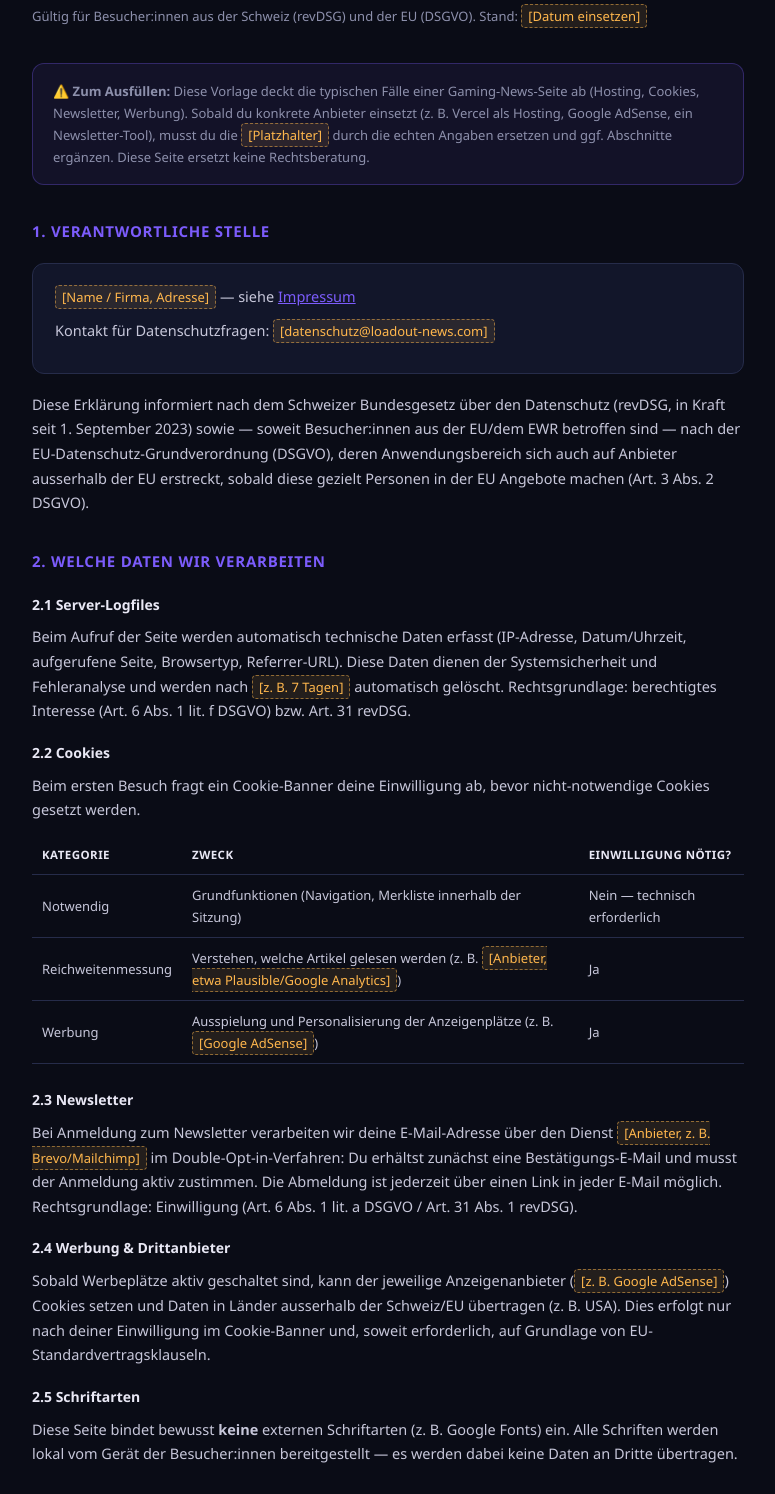
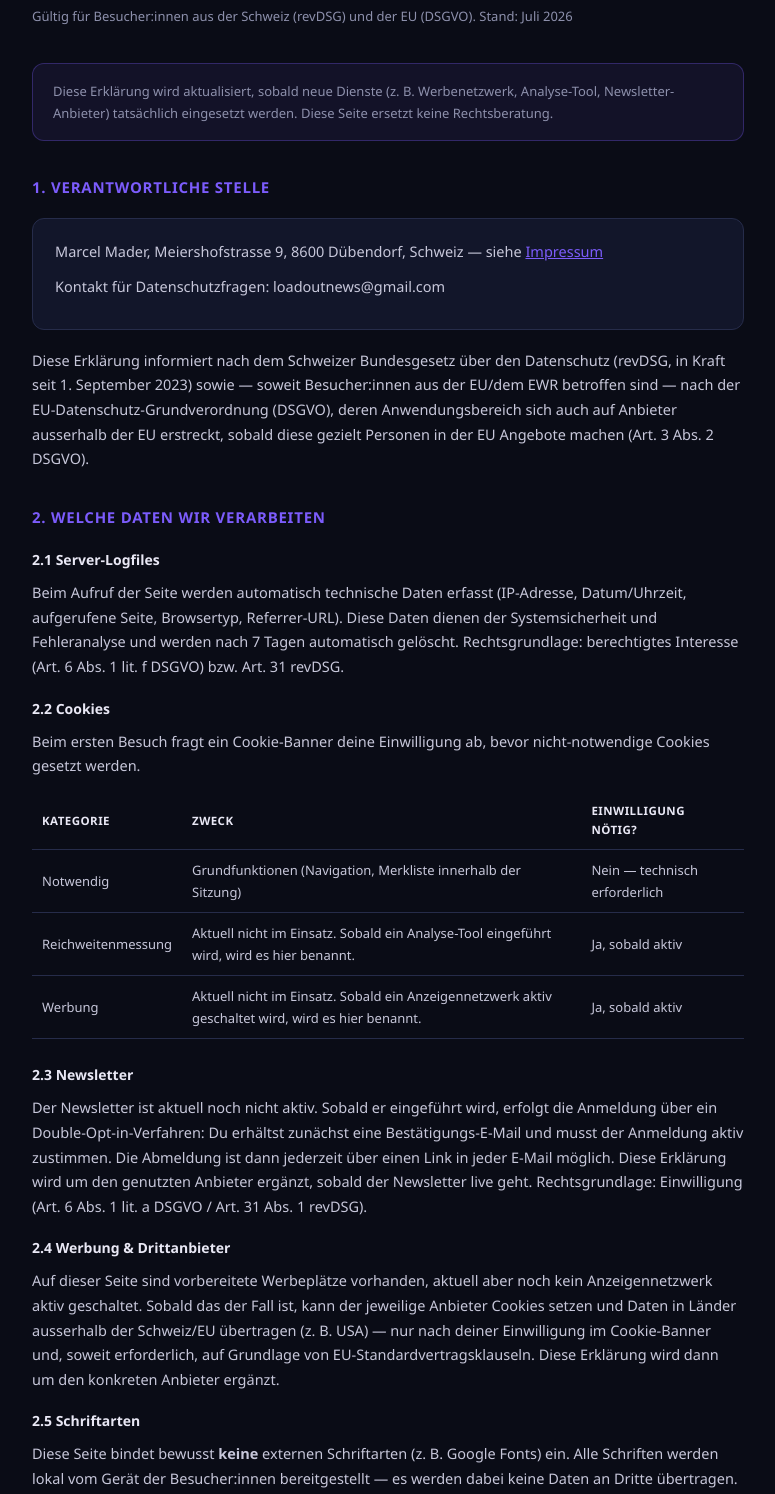
Before and after one commit to Loadoutnews/loadout-website, a plain HTML site: page datenschutz.html in a window 1280 px wide. Shown: the part 166-1660 px from the top of the page, without its empty margins (252-1027 px from the left). Drawn offline with Linux system fonts and the light colour scheme.

Commit message:
Update datenschutz.html

```diff
--- a/datenschutz.html
+++ b/datenschutz.html
@@ -66,20 +66,17 @@
 
 <main>
   <h1>Datenschutzerklärung</h1>
-  <p class="subtitle">Gültig für Besucher:innen aus der Schweiz (revDSG) und der EU (DSGVO). Stand: <span class="fill">[Datum einsetzen]</span></p>
+  <p class="subtitle">Gültig für Besucher:innen aus der Schweiz (revDSG) und der EU (DSGVO). Stand: Juli 2026</p>
 
   <div class="notice">
-    ⚠️ <b>Zum Ausfüllen:</b> Diese Vorlage deckt die typischen Fälle einer Gaming-News-Seite ab
-    (Hosting, Cookies, Newsletter, Werbung). Sobald du konkrete Anbieter einsetzt (z. B. Vercel als
-    Hosting, Google AdSense, ein Newsletter-Tool), musst du die <span class="fill">[Platzhalter]</span>
-    durch die echten Angaben ersetzen und ggf. Abschnitte ergänzen. Diese Seite ersetzt keine
-    Rechtsberatung.
+    Diese Erklärung wird aktualisiert, sobald neue Dienste (z. B. Werbenetzwerk, Analyse-Tool,
+    Newsletter-Anbieter) tatsächlich eingesetzt werden. Diese Seite ersetzt keine Rechtsberatung.
   </div>
 
   <h2>1. Verantwortliche Stelle</h2>
   <div class="box">
-    <p><span class="fill">[Name / Firma, Adresse]</span> — siehe <a href="impressum.html">Impressum</a></p>
-    <p>Kontakt für Datenschutzfragen: <span class="fill">[datenschutz@loadout-news.com]</span></p>
+    <p>Marcel Mader, Meiershofstrasse 9, 8600 Dübendorf, Schweiz — siehe <a href="impressum.html">Impressum</a></p>
+    <p>Kontakt für Datenschutzfragen: loadoutnews@gmail.com</p>
   </div>
   <p>
     Diese Erklärung informiert nach dem Schweizer Bundesgesetz über den Datenschutz (revDSG, in Kraft
@@ -94,7 +91,7 @@
   <p>
     Beim Aufruf der Seite werden automatisch technische Daten erfasst (IP-Adresse, Datum/Uhrzeit,
     aufgerufene Seite, Browsertyp, Referrer-URL). Diese Daten dienen der Systemsicherheit und
-    Fehleranalyse und werden nach <span class="fill">[z. B. 7 Tagen]</span> automatisch gelöscht.
+    Fehleranalyse und werden nach 7 Tagen automatisch gelöscht.
     Rechtsgrundlage: berechtigtes Interesse (Art. 6 Abs. 1 lit. f DSGVO) bzw. Art. 31 revDSG.
   </p>
 
@@ -103,25 +100,26 @@
   <table>
     <tr><th>Kategorie</th><th>Zweck</th><th>Einwilligung nötig?</th></tr>
     <tr><td>Notwendig</td><td>Grundfunktionen (Navigation, Merkliste innerhalb der Sitzung)</td><td>Nein — technisch erforderlich</td></tr>
-    <tr><td>Reichweitenmessung</td><td>Verstehen, welche Artikel gelesen werden (z. B. <span class="fill">[Anbieter, etwa Plausible/Google Analytics]</span>)</td><td>Ja</td></tr>
-    <tr><td>Werbung</td><td>Ausspielung und Personalisierung der Anzeigenplätze (z. B. <span class="fill">[Google AdSense]</span>)</td><td>Ja</td></tr>
+    <tr><td>Reichweitenmessung</td><td>Aktuell nicht im Einsatz. Sobald ein Analyse-Tool eingeführt wird, wird es hier benannt.</td><td>Ja, sobald aktiv</td></tr>
+    <tr><td>Werbung</td><td>Aktuell nicht im Einsatz. Sobald ein Anzeigennetzwerk aktiv geschaltet wird, wird es hier benannt.</td><td>Ja, sobald aktiv</td></tr>
   </table>
 
   <h3>2.3 Newsletter</h3>
   <p>
-    Bei Anmeldung zum Newsletter verarbeiten wir deine E-Mail-Adresse über den Dienst
-    <span class="fill">[Anbieter, z. B. Brevo/Mailchimp]</span> im Double-Opt-in-Verfahren: Du erhältst
-    zunächst eine Bestätigungs-E-Mail und musst der Anmeldung aktiv zustimmen. Die Abmeldung ist
-    jederzeit über einen Link in jeder E-Mail möglich. Rechtsgrundlage: Einwilligung (Art. 6 Abs. 1
-    lit. a DSGVO / Art. 31 Abs. 1 revDSG).
+    Der Newsletter ist aktuell noch nicht aktiv. Sobald er eingeführt wird, erfolgt die Anmeldung über
+    ein Double-Opt-in-Verfahren: Du erhältst zunächst eine Bestätigungs-E-Mail und musst der Anmeldung
+    aktiv zustimmen. Die Abmeldung ist dann jederzeit über einen Link in jeder E-Mail möglich. Diese
+    Erklärung wird um den genutzten Anbieter ergänzt, sobald der Newsletter live geht.
+    Rechtsgrundlage: Einwilligung (Art. 6 Abs. 1 lit. a DSGVO / Art. 31 Abs. 1 revDSG).
   </p>
 
   <h3>2.4 Werbung &amp; Drittanbieter</h3>
   <p>
-    Sobald Werbeplätze aktiv geschaltet sind, kann der jeweilige Anzeigenanbieter
-    (<span class="fill">[z. B. Google AdSense]</span>) Cookies setzen und Daten in Länder ausserhalb
-    der Schweiz/EU übertragen (z. B. USA). Dies erfolgt nur nach deiner Einwilligung im Cookie-Banner
-    und, soweit erforderlich, auf Grundlage von EU-Standardvertragsklauseln.
+    Auf dieser Seite sind vorbereitete Werbeplätze vorhanden, aktuell aber noch kein Anzeigennetzwerk
+    aktiv geschaltet. Sobald das der Fall ist, kann der jeweilige Anbieter Cookies setzen und Daten in
+    Länder ausserhalb der Schweiz/EU übertragen (z. B. USA) — nur nach deiner Einwilligung im
+    Cookie-Banner und, soweit erforderlich, auf Grundlage von EU-Standardvertragsklauseln. Diese
+    Erklärung wird dann um den konkreten Anbieter ergänzt.
   </p>
 
   <h3>2.5 Schriftarten</h3>
@@ -144,7 +142,7 @@
   </ul>
   <p>
     Zur Ausübung dieser Rechte genügt eine formlose Nachricht an
-    <span class="fill">[datenschutz@loadout-news.com]</span>.
+    loadoutnews@gmail.com.
   </p>
 
   <h2>4. Beschwerderecht bei einer Aufsichtsbehörde</h2>
@@ -160,7 +158,7 @@
 
   <h2>5. Hosting</h2>
   <p>
-    Diese Seite wird gehostet bei <span class="fill">[z. B. Vercel Inc. / Netlify]</span>. Mit dem
+    Diese Seite wird gehostet bei Vercel Inc. Mit dem
     Hosting-Anbieter besteht, soweit erforderlich, ein Auftragsverarbeitungsvertrag (Art. 28 DSGVO)
     bzw. eine entsprechende Vereinbarung nach revDSG.
   </p>
```
